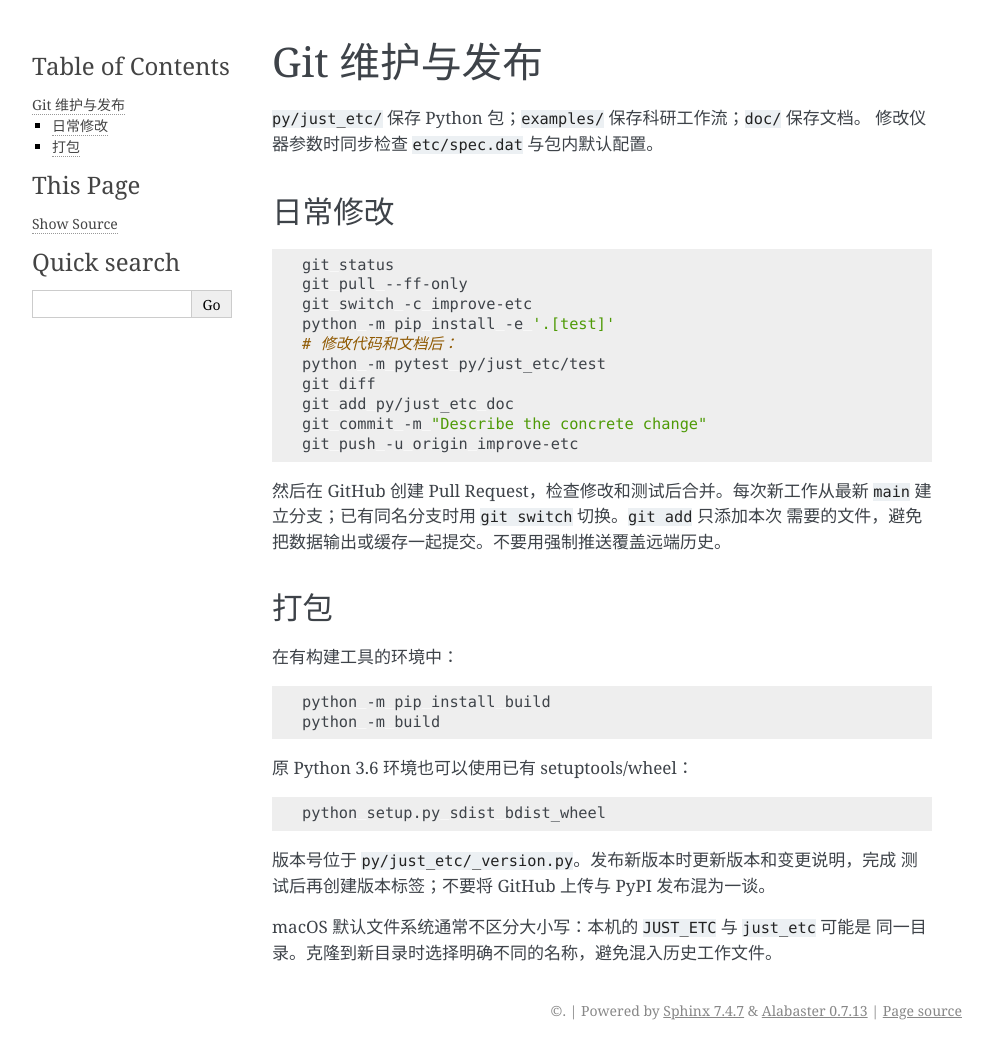
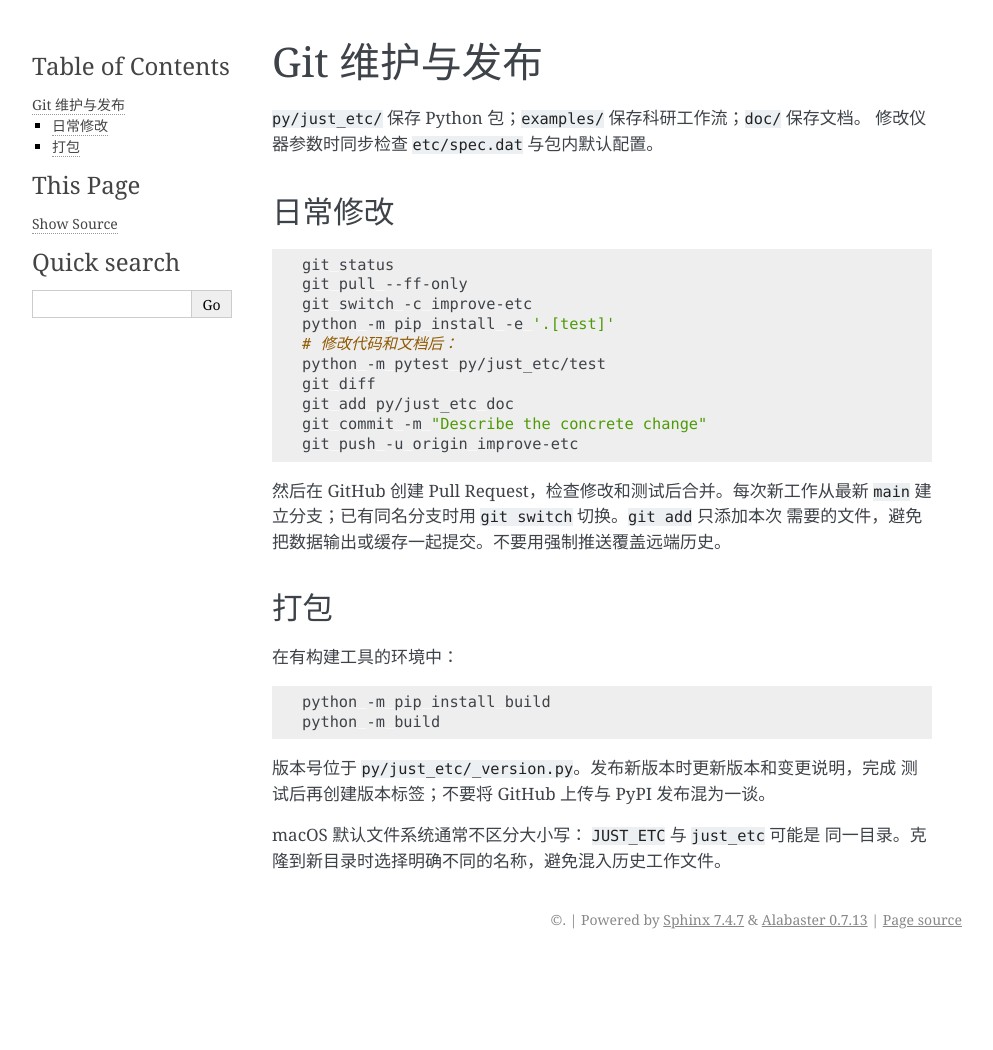
Before and after one commit to RainW7/just_etc, a Sphinx documentation site: the page built from doc/development.md, in a window 1280 px wide. Shown: the whole page, without its empty margins (148-1141 px from the left). Built offline with Sphinx 7.4.7, drawn with Linux system fonts in a browser that asks for light colours; after the commit the page ends 959 px from its top, so only the background shows below that.

Commit message:
Update development.md

````diff
--- a/doc/development.md
+++ b/doc/development.md
@@ -31,14 +31,8 @@ python -m pip install build
 python -m build
 ```
 
-原 Python 3.6 环境也可以使用已有 setuptools/wheel：
-
-```sh
-python setup.py sdist bdist_wheel
-```
-
 版本号位于 `py/just_etc/_version.py`。发布新版本时更新版本和变更说明，完成
 测试后再创建版本标签；不要将 GitHub 上传与 PyPI 发布混为一谈。
 
-macOS 默认文件系统通常不区分大小写：本机的 `JUST_ETC` 与 `just_etc` 可能是
+macOS 默认文件系统通常不区分大小写： `JUST_ETC` 与 `just_etc` 可能是
 同一目录。克隆到新目录时选择明确不同的名称，避免混入历史工作文件。
````
